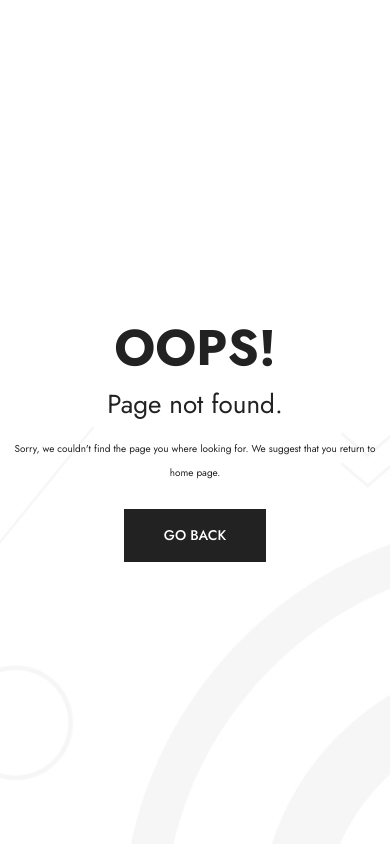
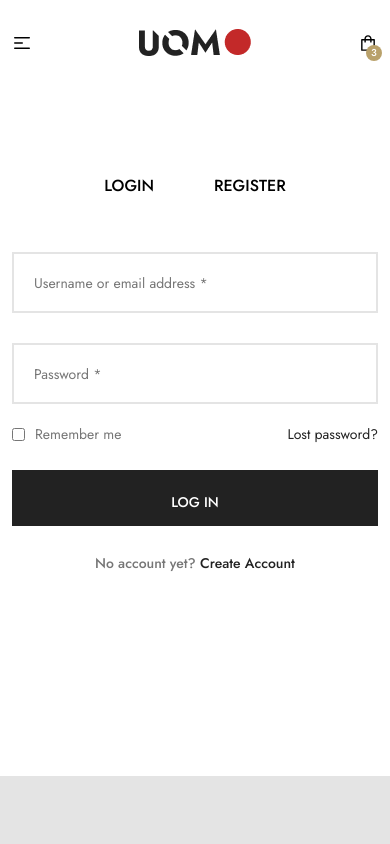
Before and after one commit to Sijan666/uomo-eCommerce, a React (Vite) app: page /login in a window 390 px wide. Before the commit this address had no page. Shown: the top 844 px of the page. Built offline with nearby package versions, Linux system fonts and the light colour scheme.

Commit message:
feat : add login and register page with responsive

```diff
--- a/src/App.jsx
+++ b/src/App.jsx
@@ -14,6 +14,8 @@ import ComingSoon from "./components/pages/ComingSoon";
 import Cart from "./components/pages/Cart";
 import Shipping from "./components/pages/Shipping";
 import ReceivedOrder from "./components/pages/ReceivedOrder";
+import Login from "./components/pages/Login";
+import Register from "./components/pages/Register";
 
 
 function App() {
@@ -34,6 +36,8 @@ function App() {
           <Route path="/cart" element={<Cart />} />
           <Route path="/shipping" element={<Shipping />} />
           <Route path="/receivedOrder" element={<ReceivedOrder/>} />
+          <Route path="/login" element={<Login/>} />
+          <Route path="/register" element={<Register/>} />
         </Route>
         <Route path="*" element={<Error />} />
       </Routes>
--- /dev/null
+++ b/src/components/pages/Login.jsx
@@ -0,0 +1,64 @@
+import React from 'react'
+import Container from '../Container'
+import Button from '../Button'
+import { Link } from 'react-router-dom'
+
+const Login = () => {
+    return (
+        <section id='login'>
+            <div className="pt-[97px] pb-[202px] ">
+                <Container>
+                    <div className="w-full md:w-[500px] mx-auto">
+                        <div className="heading text-center">
+                            <div className="flex gap-x-15 justify-center">
+                                <Link to={'/login'}>
+                                    <Button btnText={"LOGIN"} className={'text-base font-medium text-[#222222] beforeAfterBlack'}/>
+                                </Link>
+                                <Link to={'/register'}>
+                                    <Button btnText={"REGISTER"} className={'text-base font-medium text-[#222222] beforeAfterBlack'}/>
+                                </Link>
+                            </div>
+                        </div>
+                        <div className="inputForm mt-12.5">
+                            <form>
+                                <div className="flex flex-col items-center gap-7.5">
+                                    {/* name */}
+                                    <div className="input-container w-full md:w-[500px]">
+                                        <input type="text" id="" placeholder=" " className="input"/>
+                                        <label className="label">Username or email address *</label>
+                                    </div>
+                                    {/* pass */}
+                                    <div className="input-container w-full md:w-[500px]">
+                                        <input type="password" id="" placeholder=" " className="input"/>
+                                        <label className="label">Password *</label>
+                                    </div>
+                                </div>
+                            </form>
+                        </div>
+                        <div className="mt-5">
+                            <div className="flex justify-between items-center">
+                                <div className="flex gap-x-2.5 items-center">
+                                    <input type="checkbox" name="" id="" />
+                                    <Button btnText={"Remember me"} className={'text-sm font-Jost text-[#767676]'}/>
+                                </div>
+                                <Button btnText={"Lost password?"} className={'text-sm font-Jost text-[#222222] hover:underline'}/>
+                            </div>
+                        </div>
+                        <div className="mt-6.5">
+                            <Button btnText={'LOG IN'} className={'pt-[22px] pb-3.5 bg-[#222222] text-white font-medium text-sm font-Jost w-full'}/>
+                        </div>
+                        <div className="mt-6 text-center">
+                            <button className=' text-[#767676] font-medium text-sm font-Jost text-center '>No account yet?
+                                <Link to={'/register'}>
+                                    <span className='text-[#222222] hover:underline cursor-pointer'> Create Account</span>
+                                </Link>
+                            </button>
+                        </div>
+                    </div>
+                </Container>
+            </div>
+        </section>
+    )
+}
+
+export default Login
--- /dev/null
+++ b/src/components/pages/Register.jsx
@@ -0,0 +1,56 @@
+import React from 'react'
+import Container from '../Container'
+import Button from '../Button'
+import { Link } from 'react-router-dom'
+
+const Register = () => {
+    return (
+        <section id='login'>
+            <div className="pt-[97px] pb-[202px] ">
+                <Container>
+                    <div className="w-full md:w-[500px] mx-auto">
+                        <div className="heading text-center">
+                            <div className="flex gap-x-15 justify-center">
+                                <Link to={'/login'}>
+                                    <Button btnText={"LOGIN"} className={'text-base font-medium text-[#222222] beforeAfterBlack'}/>
+                                </Link>
+                                <Link to={'/register'}>
+                                    <Button btnText={"REGISTER"} className={'text-base font-medium text-[#222222] beforeAfterBlack'}/>
+                                </Link>
+                            </div>
+                        </div>
+                        <div className="inputForm mt-12.5">
+                            <form>
+                                <div className="flex flex-col items-center gap-7.5">
+                                    {/* name */}
+                                    <div className="input-container w-full md:w-[500px]">
+                                        <input type="text" id="" placeholder=" " className="input"/>
+                                        <label  className="label">Username</label>
+                                    </div>
+                                    {/* email */}
+                                    <div className="input-container w-full md:w-[500px]">
+                                        <input type="email" id="" placeholder=" " className="input"/>
+                                        <label  className="label">Email address  * </label>
+                                    </div>
+                                    {/* pass */}
+                                    <div className="input-container w-full md:w-[500px]">
+                                        <input type="password" id="" placeholder=" " className="input"/>
+                                        <label  className="label">Password *</label>
+                                    </div>
+                                </div>
+                            </form>
+                        </div>
+                        <div className="mt-5">
+                            <p className='text-sm text-[#767676] leading-6 font-Jost'>Your personal data will be used to support your experience throughout this website, to manage access to your account, and for other purposes described in our privacy policy.</p>
+                        </div>
+                        <div className="mt-6.5">
+                            <Button btnText={'REGISTER'} className={'pt-[22px] pb-3.5 bg-[#222222] text-white font-medium text-sm font-Jost w-full'}/>
+                        </div>
+                    </div>
+                </Container>
+            </div>
+        </section>
+    )
+}
+
+export default Register
--- a/src/components/pages/TermsAndCondition.jsx
+++ b/src/components/pages/TermsAndCondition.jsx
@@ -1,7 +1,7 @@
 import React from "react";
 import Container from "../Container";
 
-const TarmsAndCondition = () => {
+const TermsAndCondition = () => {
   return (
     <div className="">
       <Container className="pt-24 pb-[140px] md:px-24">
@@ -105,4 +105,4 @@ const TarmsAndCondition = () => {
   );
 };
 
-export default TarmsAndCondition;
+export default TermsAndCondition;
```
